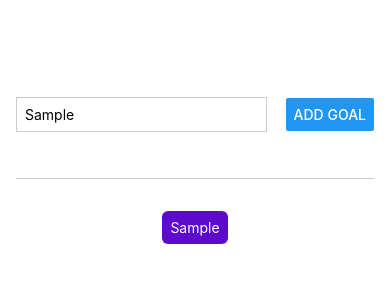
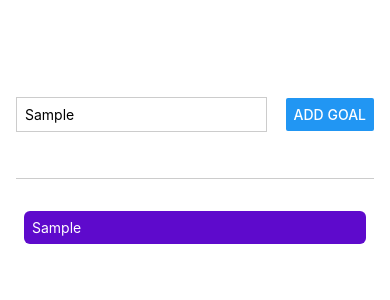
Before and after one commit to aaronmug/RNCourse, a React Native app: screen / in a window 390 px wide. Both pictures are taken after typing "Sample" into the empty fields and a click on the button "ADD GOAL". Shown: the top 300 px of the page. Built offline with nearby package versions, Linux system fonts and the light colour scheme.

Commit message:
Flat List Commit

```diff
--- a/App.js
+++ b/App.js
@@ -1,5 +1,13 @@
 import { useState } from "react";
-import { Button, StyleSheet, Text, TextInput, View } from "react-native";
+import {
+  Button,
+  StyleSheet,
+  Text,
+  TextInput,
+  View,
+  ScrollView,
+  FlatList,
+} from "react-native";
 
 export default function App() {
   const [enteredGoalText, setEnteredGoalText] = useState("");
@@ -10,7 +18,10 @@
   }
 
   function addGoalHandler() {
-    setGoals((currentGoals) => [...currentGoals, enteredGoalText]);
+    setGoals((currentGoals) => [
+      ...currentGoals,
+      { text: enteredGoalText, key: Math.random().toString() },
+    ]);
   }
 
   return (
@@ -24,11 +35,17 @@
         <Button title="Add Goal" onPress={addGoalHandler} />
       </View>
       <View style={styles.goalsContainer}>
-        {goals.map((goal, index) => (
-          <View key={index} style={styles.goalItem}>
-            <Text style={styles.goalText}>{goal}</Text>
-          </View>
-        ))}
+        <FlatList
+          data={goals}
+          renderItem={(itemData) => {
+            return (
+              <View style={styles.goalItem}>
+                <Text style={styles.goalText}>{itemData.item.text}</Text>
+              </View>
+            );
+          }}
+          alwaysBounceVertical={false}
+        />
       </View>
     </View>
   );
@@ -58,7 +75,6 @@
   },
   goalsContainer: {
     flex: 5,
-    alignItems: "center",
   },
   goalItem: {
     margin: 8,
```
